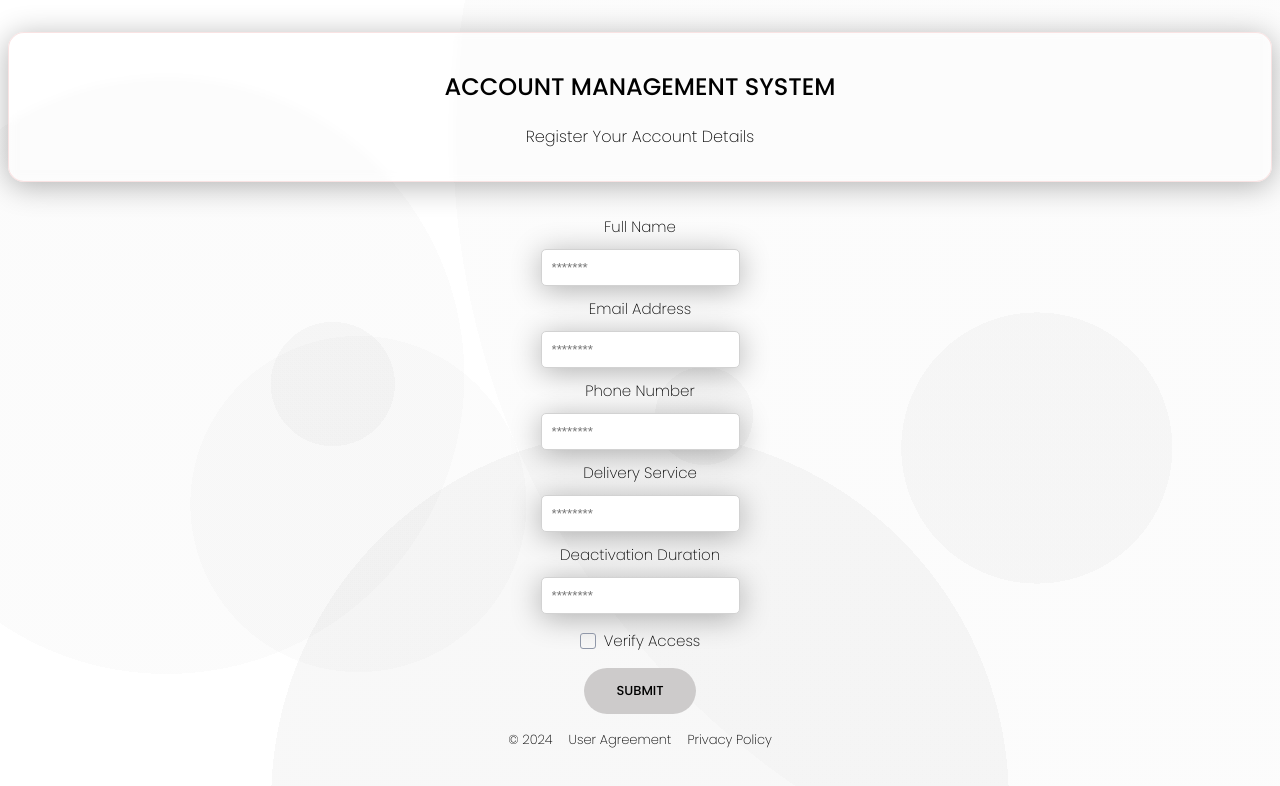
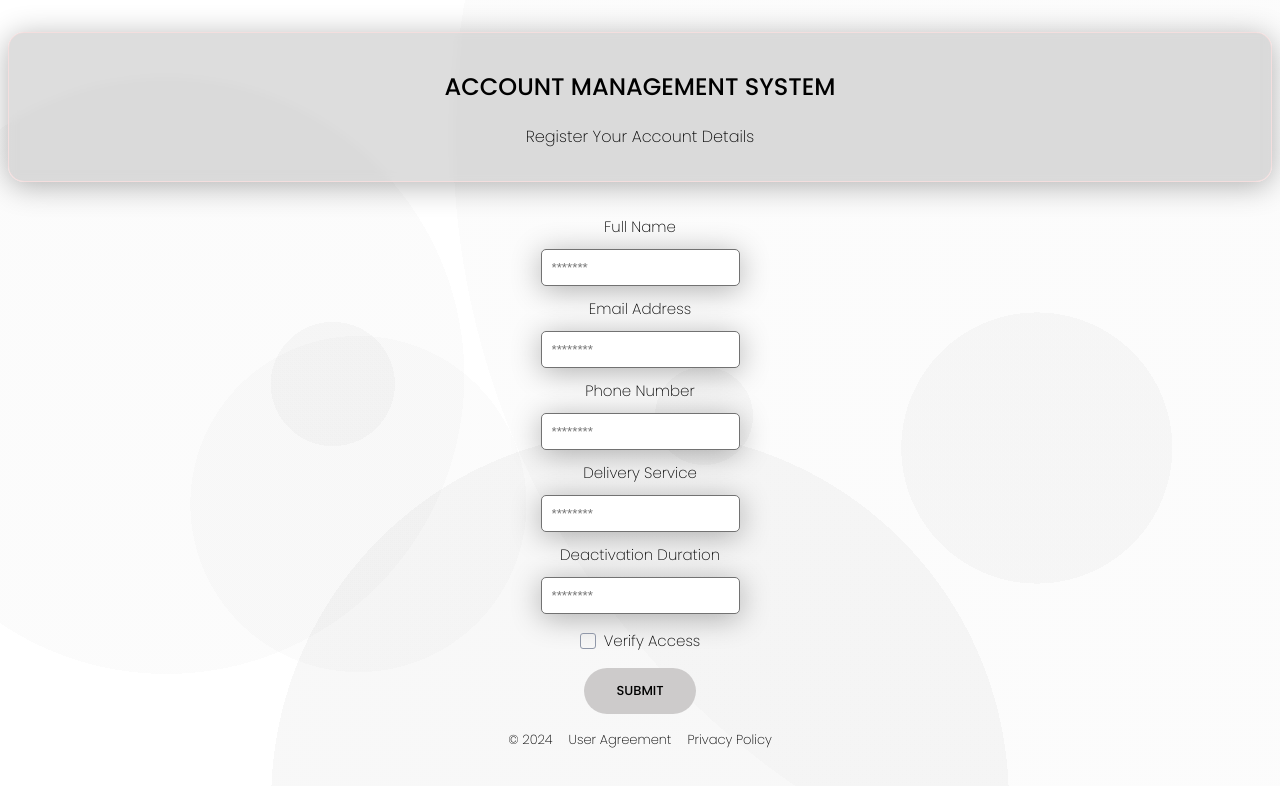
Before and after one commit to nxtprosystems/server, a plain HTML site: page index.html in a window 1280 px wide. Drawn offline with Linux system fonts and the light colour scheme; a web font is replaced by a local one.

Commit message:
Add files via upload

```diff
--- a/index.css
+++ b/index.css
@@ -13,7 +13,7 @@ body {
     border: 1px solid rgb(185, 26, 26);
     border-radius: 1rem;
     padding: 1rem;
-    background: rgba(255, 255, 255, 0.2);
+    background: rgba(88, 88, 88, 0.2);
     border-radius: 16px;
     box-shadow: 0 4px 30px rgba(0, 0, 0, 0.3);
     backdrop-filter: blur(5px);
@@ -31,7 +31,7 @@ body {
 }
 .input-box input {
     padding: 10px;
-    border: 1px solid rgb(210, 210, 210);
+    border: 1px solid rgb(114, 114, 114);
     border-radius: 5px;
     box-shadow: 0 4px 30px rgba(0, 0, 0, 0.3);
     margin: 10px;
```
